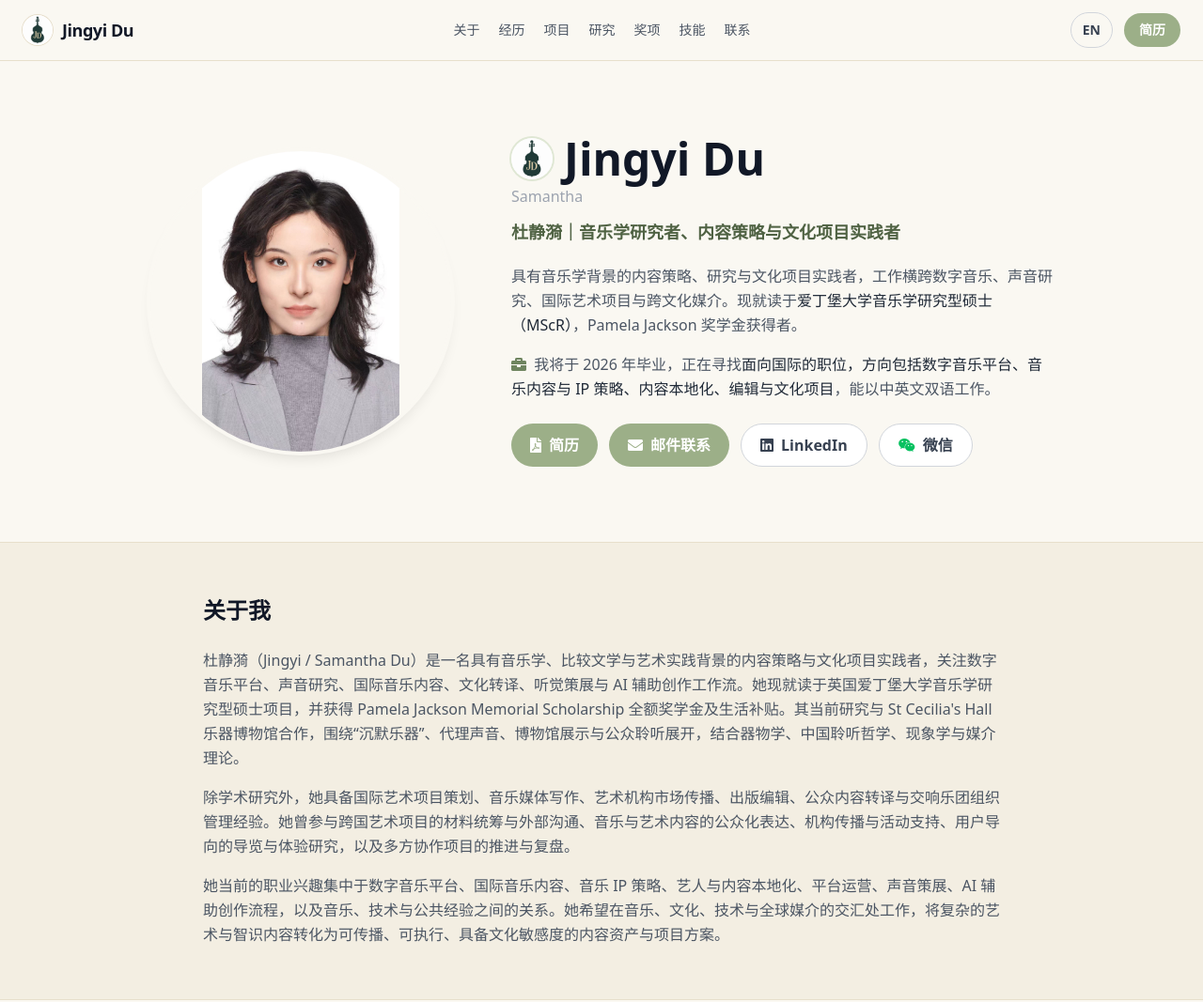
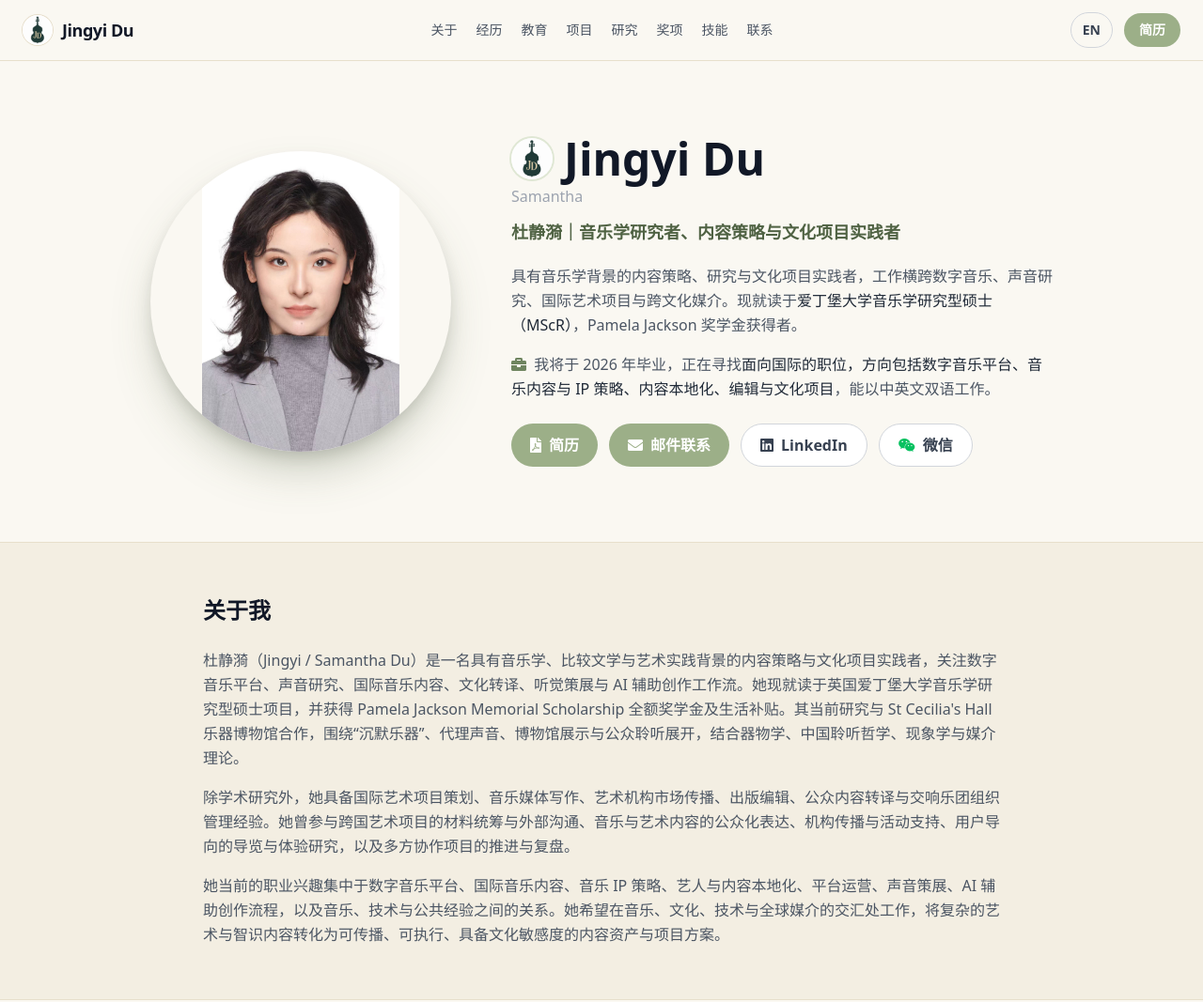
Before and after one commit to dujingyi2000/dujingyi2000.github.io, a plain HTML site: page index.html in a window 1280 px wide. Shown: the top 1067 px of the page at 94% size. Drawn offline with nearby package versions, Linux system fonts and the light colour scheme.

Commit message:
profile pic update

```diff
--- a/index.html
+++ b/index.html
@@ -58,6 +58,7 @@
             <div class="hidden md:flex items-center gap-x-4 lg:gap-x-5 text-sm font-medium text-gray-600">
                 <a href="#about" class="hover:text-brand-darker transition" data-i18n="nav.about"></a>
                 <a href="#experience" class="hover:text-brand-darker transition" data-i18n="nav.experience"></a>
+                <a href="#education" class="hover:text-brand-darker transition" data-i18n="nav.education"></a>
                 <a href="#projects" class="hover:text-brand-darker transition" data-i18n="nav.projects"></a>
                 <a href="#publications" class="hover:text-brand-darker transition" data-i18n="nav.research"></a>
                 <a href="#awards" class="hover:text-brand-darker transition" data-i18n="nav.awards"></a>
@@ -82,8 +83,8 @@
         <section id="top" class="container mx-auto px-6 py-14 md:py-20">
             <div class="flex flex-col md:flex-row items-center justify-center gap-10 md:gap-16">
                 <div class="flex-shrink-0">
-                    <img class="rounded-full object-contain bg-sand-light shadow-lg ring-4 ring-sand-light"
-                         style="width: 320px; height: 320px;"
+                    <img class="rounded-full object-contain bg-sand-light ring-4 ring-sand-light"
+                         style="width: 320px; height: 320px; box-shadow: 0 25px 50px -12px rgba(79, 98, 67, 0.35), 0 8px 20px -6px rgba(0, 0, 0, 0.18);"
                          src="profile.jpg" alt="Jingyi Du">
                 </div>
 
@@ -227,6 +228,7 @@
         const i18n = {
             "nav.about":      { en: "About",      zh: "关于" },
             "nav.experience": { en: "Experience", zh: "经历" },
+            "nav.education":  { en: "Education",  zh: "教育" },
             "nav.projects":   { en: "Projects",   zh: "项目" },
             "nav.research":   { en: "Research",   zh: "研究" },
             "nav.awards":     { en: "Awards",     zh: "奖项" },
```
